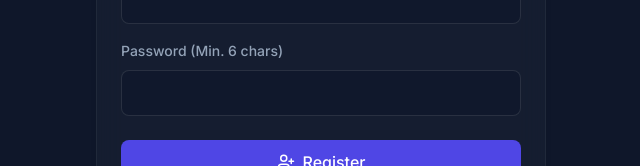
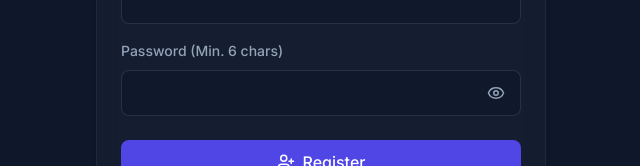
Before and after one commit to PanziWick/career-guidance-platform, a React app in the folder frontend/: page /register in a window 1280 px wide. Shown: the part 408-574 px from the top of the page, without its empty margins (319-959 px from the left). Built offline with nearby package versions, Linux system fonts and the light colour scheme; no server answers; the HTML template or start-up script is replaced by a standard one.

Commit message:
feat: add password visibility toggle to login and register forms

```diff
--- a/frontend/src/index.css
+++ b/frontend/src/index.css
@@ -120,6 +120,31 @@
   border-color: var(--color-primary);
   box-shadow: 0 0 0 3px rgba(79, 70, 229, 0.2);
 }
+
+.password-input-wrapper {
+  position: relative;
+  display: flex;
+  align-items: center;
+}
+
+.password-toggle-btn {
+  position: absolute;
+  right: 1rem;
+  background: transparent;
+  border: none;
+  color: var(--color-text-muted);
+  cursor: pointer;
+  display: flex;
+  align-items: center;
+  justify-content: center;
+  transition: color 0.2s ease;
+  padding: 0;
+}
+
+.password-toggle-btn:hover {
+  color: var(--color-text-main);
+}
+
 
 /* Buttons */
 .btn {
--- a/frontend/src/pages/Login.jsx
+++ b/frontend/src/pages/Login.jsx
@@ -1,11 +1,12 @@
 import React, { useState } from 'react';
 import { useNavigate, Link } from 'react-router-dom';
 import { useAuth } from '../context/AuthContext';
-import { LogIn } from 'lucide-react';
+import { LogIn, Eye, EyeOff } from 'lucide-react';
 
 const Login = () => {
   const [email, setEmail] = useState('');
   const [password, setPassword] = useState('');
+  const [showPassword, setShowPassword] = useState(false);
   const [error, setError] = useState('');
   const [loading, setLoading] = useState(false);
   const { login } = useAuth();
@@ -51,14 +52,25 @@
 
           <div className="form-group mb-6">
             <label className="form-label" htmlFor="password">Password</label>
+            <div className="password-input-wrapper">
               <input
-              type="password"
+                type={showPassword ? "text" : "password"}
                 id="password"
                 className="form-input"
+                style={{ paddingRight: '2.5rem' }}
                 value={password}
                 onChange={(e) => setPassword(e.target.value)}
                 required
               />
+              <button
+                type="button"
+                className="password-toggle-btn"
+                onClick={() => setShowPassword(!showPassword)}
+                aria-label={showPassword ? "Hide password" : "Show password"}
+              >
+                {showPassword ? <EyeOff size={18} /> : <Eye size={18} />}
+              </button>
+            </div>
           </div>
 
           <button type="submit" className="btn btn-primary w-full" disabled={loading}>
--- a/frontend/src/pages/Register.jsx
+++ b/frontend/src/pages/Register.jsx
@@ -1,7 +1,7 @@
 import React, { useState } from 'react';
 import { useNavigate, Link } from 'react-router-dom';
 import { useAuth } from '../context/AuthContext';
-import { UserPlus } from 'lucide-react';
+import { UserPlus, Eye, EyeOff } from 'lucide-react';
 
 const Register = () => {
   const [formData, setFormData] = useState({
@@ -11,6 +11,7 @@
     password: '',
   });
   const [error, setError] = useState('');
+  const [showPassword, setShowPassword] = useState(false);
   const [loading, setLoading] = useState(false);
   const { register } = useAuth();
   const navigate = useNavigate();
@@ -69,7 +70,26 @@
 
           <div className="form-group mb-6">
             <label className="form-label" htmlFor="password">Password (Min. 6 chars)</label>
-            <input type="password" id="password" className="form-input" value={formData.password} onChange={handleChange} required minLength={6} />
+            <div className="password-input-wrapper">
+              <input
+                type={showPassword ? "text" : "password"}
+                id="password"
+                className="form-input"
+                style={{ paddingRight: '2.5rem' }}
+                value={formData.password}
+                onChange={handleChange}
+                required
+                minLength={6}
+              />
+              <button
+                type="button"
+                className="password-toggle-btn"
+                onClick={() => setShowPassword(!showPassword)}
+                aria-label={showPassword ? "Hide password" : "Show password"}
+              >
+                {showPassword ? <EyeOff size={18} /> : <Eye size={18} />}
+              </button>
+            </div>
           </div>
 
           <button type="submit" className="btn btn-primary w-full" disabled={loading}>
```
Lines whose indentation alone changed are shown as unchanged.
